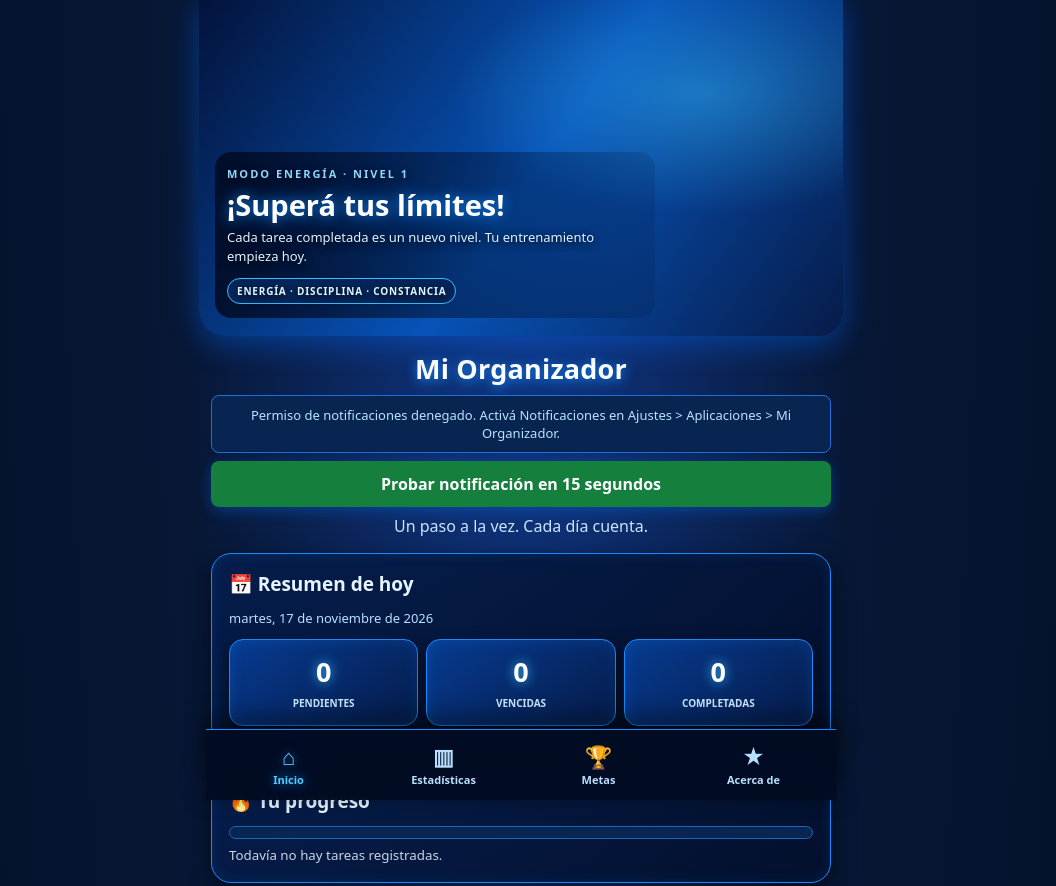
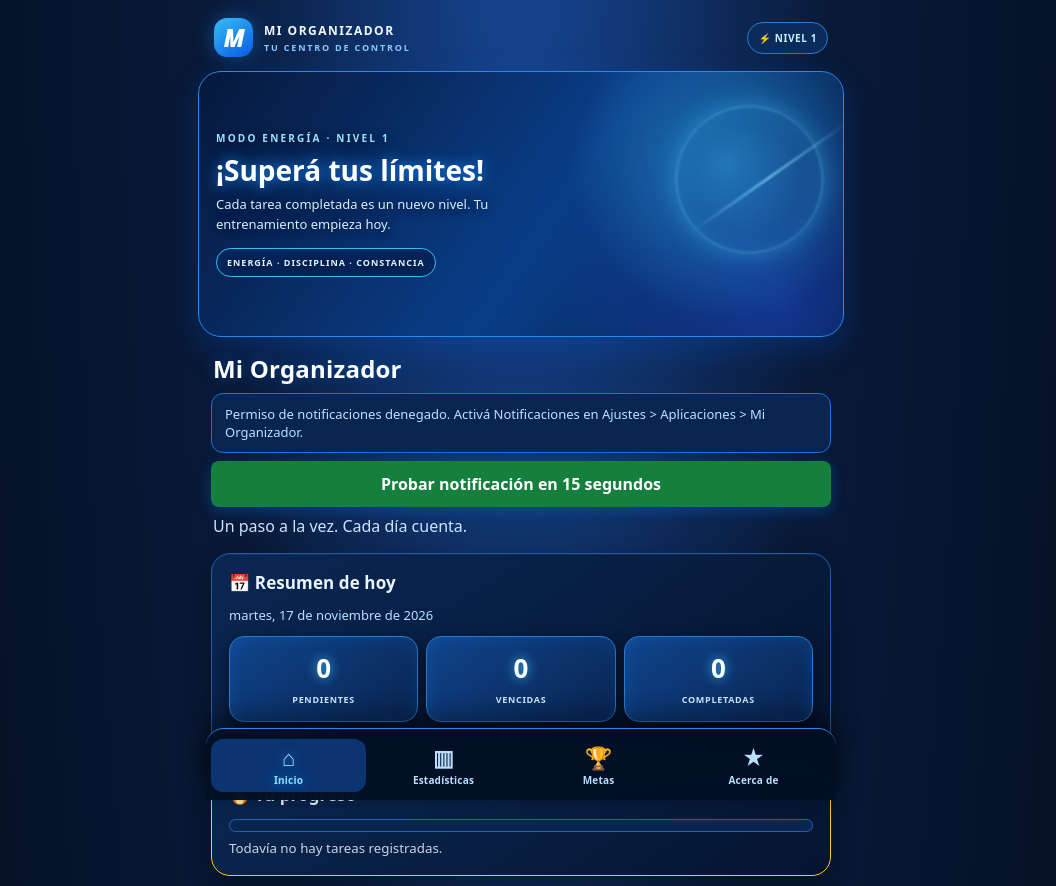
Before and after one commit to lucaspool20-afk/Mi-organizador, a website built with Vite: page native-app/index.html in a window 1280 px wide. Shown: the top 886 px of the page, without its empty margins (119-1175 px from the left). Built offline with nearby package versions, Linux system fonts and the light colour scheme; what @capacitor/core, @capacitor/local-notifications would draw is missing.

Commit message:
Rediseñar interfaz móvil del organizador

```diff
--- a/native-app/index.html
+++ b/native-app/index.html
@@ -189,6 +189,42 @@ input,select{background:#071d45;border:1px solid #267bd9;color:#fff}
 .section-anchor{scroll-margin-top:12px}
 @media(max-width:380px){.anime-hero{min-height:270px}.anime-hero-content{max-width:75%}.anime-hero h2{font-size:24px}body{padding-left:10px;padding-right:10px}}
 
+
+/* Rediseño profesional móvil: panel de control */
+body{max-width:620px;padding:10px 13px 108px;background:radial-gradient(ellipse at 50% -8%,#174a9b 0%,#091a39 34%,#040c1d 78%);color:#f4f8ff}
+.app-topbar{display:flex;align-items:center;gap:11px;padding:8px 3px 14px}
+.brand-symbol{width:39px;height:39px;display:grid;place-items:center;border-radius:13px;background:linear-gradient(145deg,#38bdf8,#075be0);box-shadow:0 0 20px #168bff66;color:#fff;font-size:23px;font-weight:950;font-style:italic}
+.brand-copy{display:flex;flex-direction:column;gap:2px;flex:1}
+.brand-copy strong{font-size:12px;letter-spacing:1.5px;color:#f1f8ff}
+.brand-copy span{font-size:9px;letter-spacing:1.8px;color:#82caff;font-weight:800}
+.topbar-level{font-size:10px;font-weight:900;letter-spacing:.6px;color:#c9f0ff;background:#0b2c5b;border:1px solid #247bd4;border-radius:30px;padding:8px 10px}
+.anime-hero{min-height:220px;margin:0 -13px 15px;padding:22px 17px;border-radius:23px;border:1px solid #2589ed;background:radial-gradient(circle at 82% 35%,rgba(56,189,248,.48),transparent 28%),radial-gradient(circle at 90% 90%,rgba(29,78,216,.5),transparent 36%),linear-gradient(125deg,#06183b 0%,#0a3e89 55%,#061737 100%);box-shadow:0 12px 32px #006cff35;align-items:center;position:relative}
+.anime-hero:before{display:block;width:145px;height:145px;right:20px;top:34px;border:1px solid #7dd3fc88;box-shadow:0 0 24px #38bdf866,inset 0 0 25px #38bdf833}
+.anime-hero:after{display:block;width:190px;height:2px;right:-22px;top:104px;border-radius:0;background:linear-gradient(90deg,transparent,#7dd3fc,transparent);transform:rotate(-35deg);filter:blur(1px)}
+.anime-hero-content{max-width:76%;padding:0;background:transparent;text-shadow:0 2px 10px #00102b}
+.anime-kicker{font-size:10px;letter-spacing:2.2px;color:#9be2ff}
+.anime-hero h2{font-size:28px;line-height:1.08;margin:10px 0;color:white}
+.anime-hero p{font-size:13px;line-height:1.5;color:#d8edff;max-width:290px}
+.anime-chip{margin-top:14px;font-size:9px;letter-spacing:1px;padding:7px 10px}
+h1{text-align:left;font-size:24px;margin:12px 2px 5px;color:#fff;text-shadow:0 0 15px #168bff55}
+body>p{ text-align:left;margin-left:2px}
+#notificationStatus{border-radius:12px!important;text-align:left!important;padding:11px 13px!important}
+.card{border:1px solid #1b5da7;border-radius:19px;background:linear-gradient(145deg,rgba(10,39,83,.97),rgba(5,20,48,.98));box-shadow:0 8px 24px #0005,inset 0 1px #ffffff0c;padding:17px;margin:13px 0}
+.card h2{font-size:17px;letter-spacing:.1px;color:#eaf6ff}
+.dashboard{gap:8px}
+.stat{border-radius:15px;background:linear-gradient(145deg,#10458d,#09234f);border:1px solid #287acb;padding:13px 7px}
+.stat strong{font-size:26px;color:#fff}
+.stat span{font-size:9px;letter-spacing:.7px}
+.progress-track{margin-top:13px}
+input,select{border-radius:12px!important;min-height:46px;padding:12px 13px!important;background:#071a3a!important;border:1px solid #2868ae!important}
+button{border-radius:12px;min-height:45px}
+.card button{font-weight:800}
+.task{border-radius:15px;background:linear-gradient(110deg,#10366e,#0a2148);border:1px solid #2865a8}
+.bottom-nav{border-radius:18px 18px 0 0;border-top:1px solid #2589ed;padding-top:10px;background:rgba(3,15,37,.97)}
+.bottom-nav a{font-size:10px;letter-spacing:.2px}
+.bottom-nav a.active{background:#0b3470;border-radius:12px;color:#8de0ff}
+@media(max-width:380px){.anime-hero{min-height:205px;padding:18px 14px}.anime-hero-content{max-width:78%}.anime-hero h2{font-size:25px}.anime-hero:before{right:8px;width:125px;height:125px}.card{padding:14px}}
+
 </style>
 <script>
 if ("serviceWorker" in navigator) {
@@ -200,6 +236,8 @@ if ("serviceWorker" in navigator) {
 </script>
 </head>
 <body>
+
+<div class="app-topbar"><div class="brand-symbol">M</div><div class="brand-copy"><strong>MI ORGANIZADOR</strong><span>TU CENTRO DE CONTROL</span></div><div class="topbar-level">⚡ NIVEL 1</div></div>
 
 <div class="anime-hero" aria-label="Tema azul de energía">
   <div class="anime-hero-content">
```
